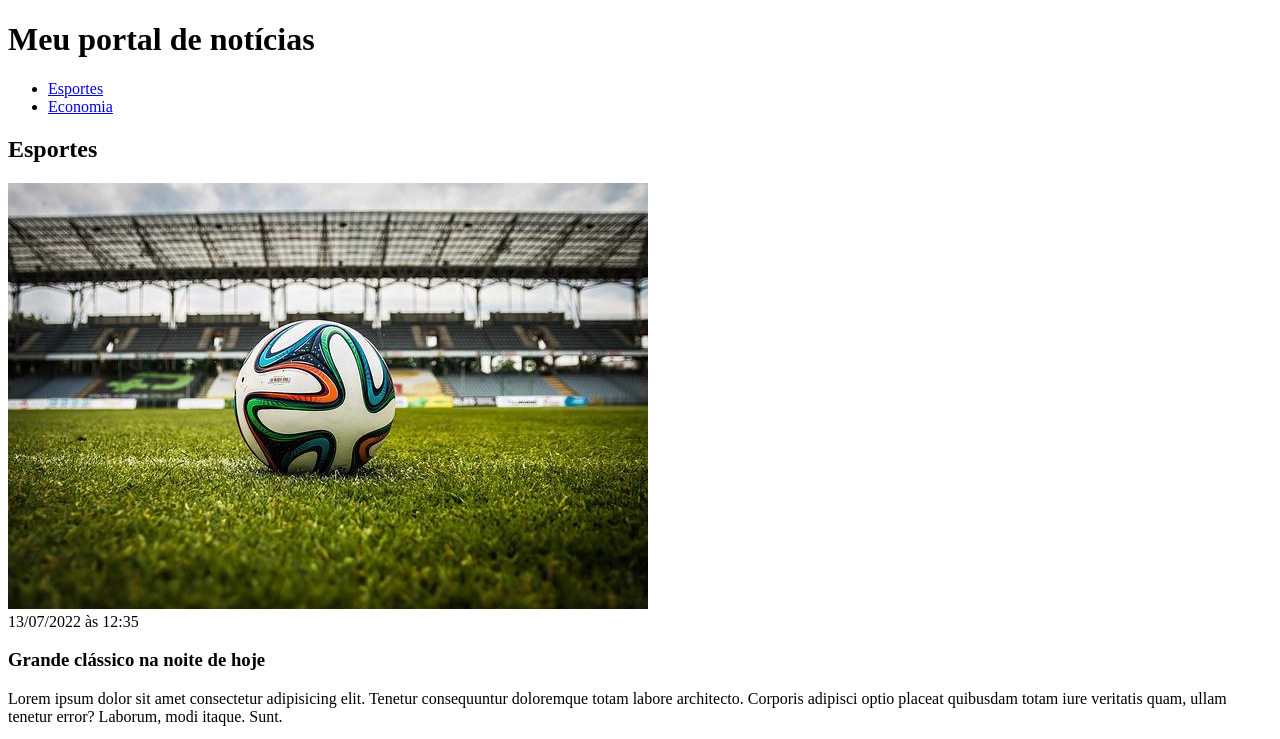
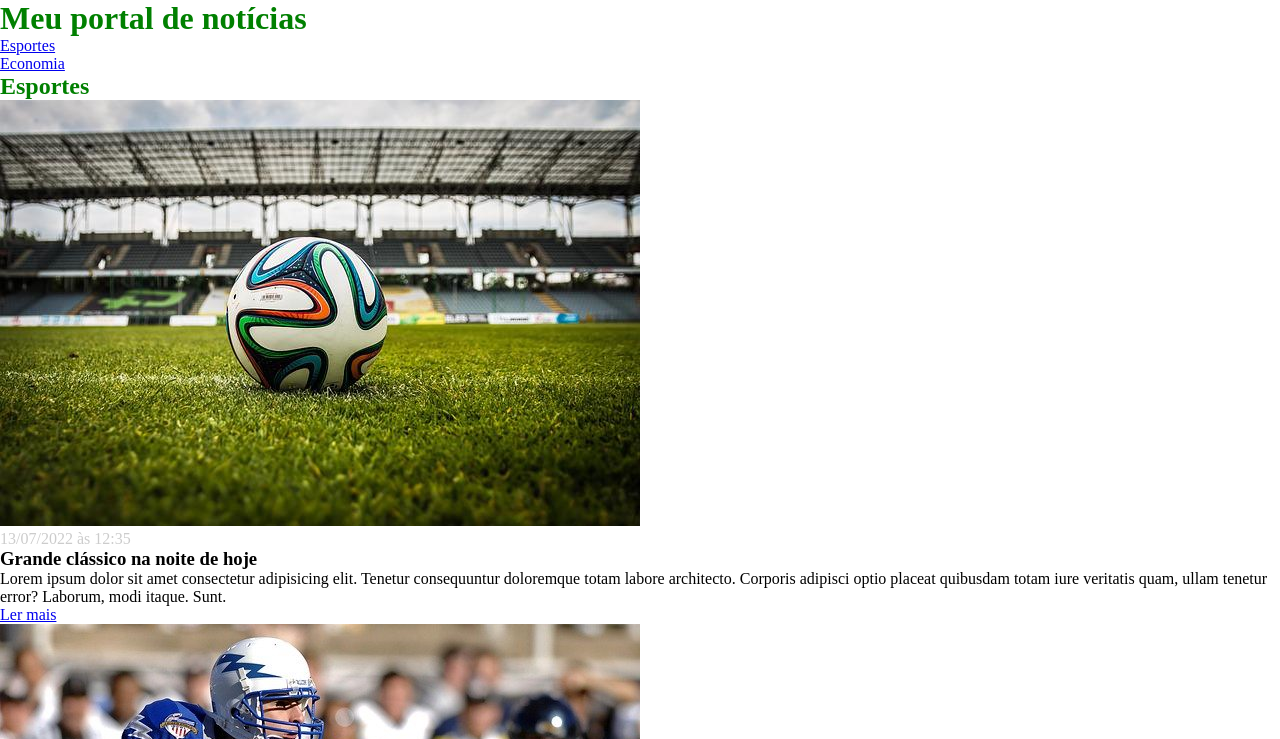
Before and after one commit to DevMichaelMS/Ebac_Modulo04_CSS, a plain HTML site: page index.html in a window 1280 px wide. Shown: the top 739 px of the page. Drawn offline with Linux system fonts and the light colour scheme.

Commit message:
Finalizando aulas 02-seletores, 03- box model, 04 box sizing

```diff
--- a/index.html
+++ b/index.html
@@ -5,10 +5,11 @@
     <meta http-equiv="X-UA-Compatible" content="IE=edge">
     <meta name="viewport" content="width=device-width, initial-scale=1.0">
     <title>Meu portal de notícias</title>
-    <link rel="stylesheet" href="./main.css" />
+    <link rel="stylesheet" type="text/css" href="./main.css" />
 </head>
 <body>
     <header>
+        <div class="form-container"></div>
         <h1>Meu portal de notícias</h1>
         <nav>
             <ul>
@@ -21,12 +22,12 @@
             </ul>
         </nav>
     </header>
-    <section>
+    <section id="sports">
         <h2>Esportes</h2>
         <article>
             <img src="./imagens/futebol.jpg" alt="Bola de futebol no gramado" />
             <header>
-                <time>13/07/2022 às 12:35</time>
+                <time class="creation-date">13/07/2022 às 12:35</time>
             </header>
             <h3>Grande clássico na noite de hoje</h3>
             <p>
@@ -68,7 +69,7 @@
             <a href="#" title="Leia a notícia completa">Ler mais</a>
         </article>
     </section>
-    <section>
+    <section id="economy">
         <h2>Economia</h2>
         <article>
             <img src="./imagens/dolares.jpg" alt="Muitos dólares" />
--- /dev/null
+++ b/main.css
@@ -0,0 +1,20 @@
+* {
+    box-sizing: border-box;
+    margin: 0;
+    padding: 0;
+}
+
+h1 {
+    color: green;
+}
+
+h2 {
+    color: green;
+}
+
+#economy h2 {
+    color: gold;
+}
+.creation-date {
+    color: #ccc;
+}
```
